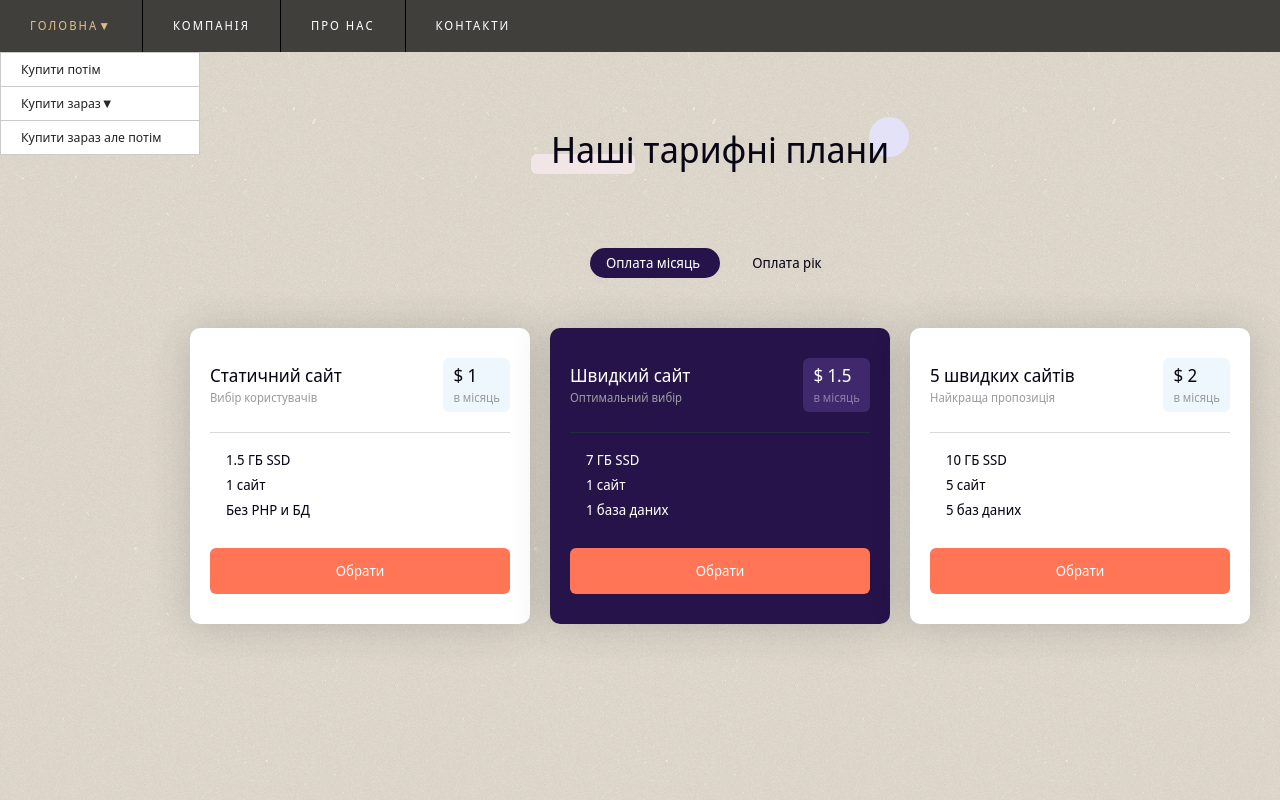
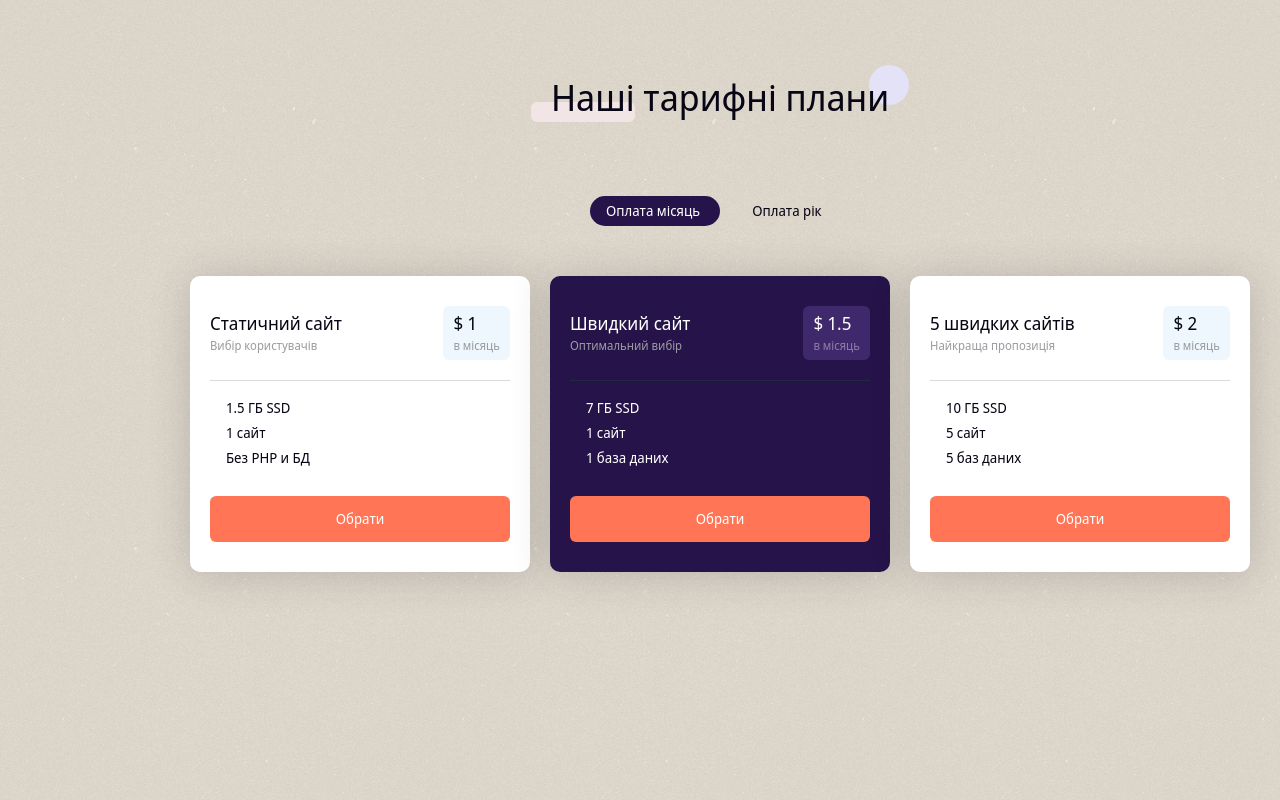
Before and after one commit to Ruslan-Batsulia/PriceList, a plain HTML site: page index.html in a window 1280 px wide. Shown: the top 800 px of the page. Drawn offline with Linux system fonts and the light colour scheme.

Commit message:
Modify markup and styles

```diff
--- a/css/index.css
+++ b/css/index.css
@@ -1,86 +1,3 @@
-nav {
-  background: #413F3C;
-}
-
-nav ul {
-  margin: 0;
-  padding: 0;
-}
-
-nav ul:after {
-  content: "";
-  display: table;
-  clear: both;
-}
-
-nav a {
-  display: block;
-  transition: .2s linear;
-  cursor: default;
-}
-
-.topmenu > li {
-  float: left;
-  position: relative;
-  border-left: 1px solid black;
-}
-
-.topmenu > li:first-child {
-  border-left: 0;
-}
-
-.topmenu > li > a {
-  padding: 20px 30px;
-  font-size: 12px;
-  text-transform: uppercase;
-  color: #FEFDFD;
-  letter-spacing: 2px;
-}
-
-.topmenu > li > a.active,
-.submenu a:hover {
-  color: #ddbe86;
-}
-
-.submenu {
-  position: absolute;
-  z-index: 5;
-  min-width: 200px;
-  background: white;
-  border-top: 1px solid #CBCBCC;
-  border-left: 1px solid #CBCBCC;
-  border-right: 1px solid #CBCBCC;
-  visibility: hidden;
-  opacity: 0;
-  transform-origin: 0% 0%;
-  transform: rotateX(-90deg);
-  transition: .3s linear;
-}
-
-.submenu li {
-  position: relative;
-}
-
-.submenu li a {
-  color: #282828;
-  padding: 10px 20px;
-  font-size: 13px;
-  border-bottom: 1px solid #CBCBCC;
-}
-
-.submenu .submenu {
-  position: absolute;
-  left: 100%;
-  top: -1px;
-  transition: .2s linear;
-}
-
-nav li:hover > .submenu {
-  transform: rotateX(0deg);
-  visibility: visible;
-  opacity: 1;
-}
-
 h1 {
   margin: 80px auto;
   font-weight: 500;
@@ -154,19 +71,16 @@ h1 span::after {
 .tabs section {
   display: none;
   padding: 40px 0 0;
-  animation: scale .7s ease-in-out;
+  animation: scale 700ms ease-in-out;
 }
 
 @keyframes scale {
   0% { transform: scale(0.9); }
-
-  50% { transform: scale(1.01); }
-
   100% { transform: scale(1); }
 }
 
-.tabs #tab1:checked~#content1,
-.tabs #tab2:checked~#content2 {
+.tabs #tab-month:checked~#content-month,
+.tabs #tab-year:checked~#content-year {
   display: block;
 }
 
--- a/index.html
+++ b/index.html
@@ -9,31 +9,7 @@
   <title>TestHtmlCssJs</title>
 </head>
 <body>
-  <header>
-    <div class="container">
-      <nav>
-        <ul class="topmenu">
-          <li><a class="active">Головна<span>&#9660;</span></a>
-            <ul class="submenu">
-              <li><a>Купити потім</a></li>
-              <li><a>Купити зараз<span>&#9660;</span></a>
-                <ul class="submenu">
-                  <li><a>Все ще купити потім</a></li>
-                  <li><a>Скоріш за все купити зараз</a></li>
-                  <li><a>Точно купити зараз</a></li>
-                </ul>
-              </li>
-              <li><a>Купити зараз але потім</a></li>
-            </ul>
-          </li>
-          <li><a>Компанія</a></li>
-          <li><a>Про нас</a></li>
-          <li><a>Контакти</a></li>
-        </ul>
-      </nav>
-    </div>
-  </header>
-
+  <section class="tariff-plans">
     <div class="container">
       <h1>
         <span>Наші</span> тарифні плани
@@ -41,13 +17,13 @@
     </div>
 
     <div class="container tabs">
-    <input type="radio" name="tabs" id="tab1" checked />
-    <label for="tab1">Оплата місяць</label>
-    <input type="radio" name="tabs" id="tab2" />
-    <label for="tab2">Оплата рік</label>
+      <input type="radio" name="tabs" id="tab-month" checked />
+      <label for="tab-month">Оплата місяць</label>
+      <input type="radio" name="tabs" id="tab-year" />
+      <label for="tab-year">Оплата рік</label>
       <span class="switch"></span>
 
-    <section id="content1">
+      <section id="content-month">
         <div class="pricing-wrapper">
           <div class="pricing-tables">
             <div class="pricing-item">
@@ -111,7 +87,7 @@
         </div>
       </section>
 
-    <section id="content2">
+      <section id="content-year">
         <div class="pricing-wrapper">
           <div class="pricing-tables">
             <div class="pricing-item">
@@ -175,5 +151,6 @@
         </div>
       </section>
     </div>
+  </section>
 </body>
 </html>
```
Lines whose indentation alone changed are shown as unchanged.
